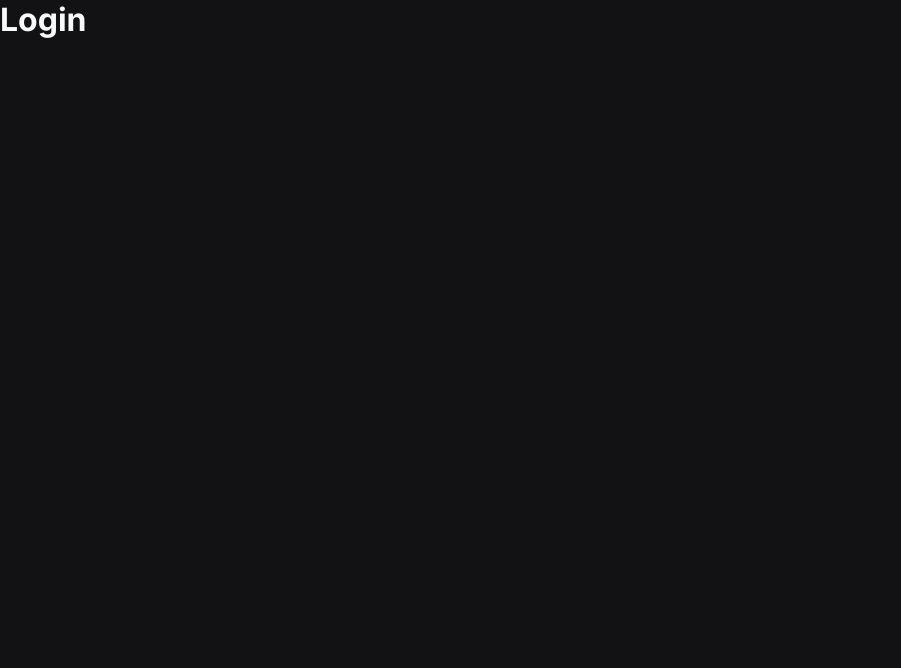
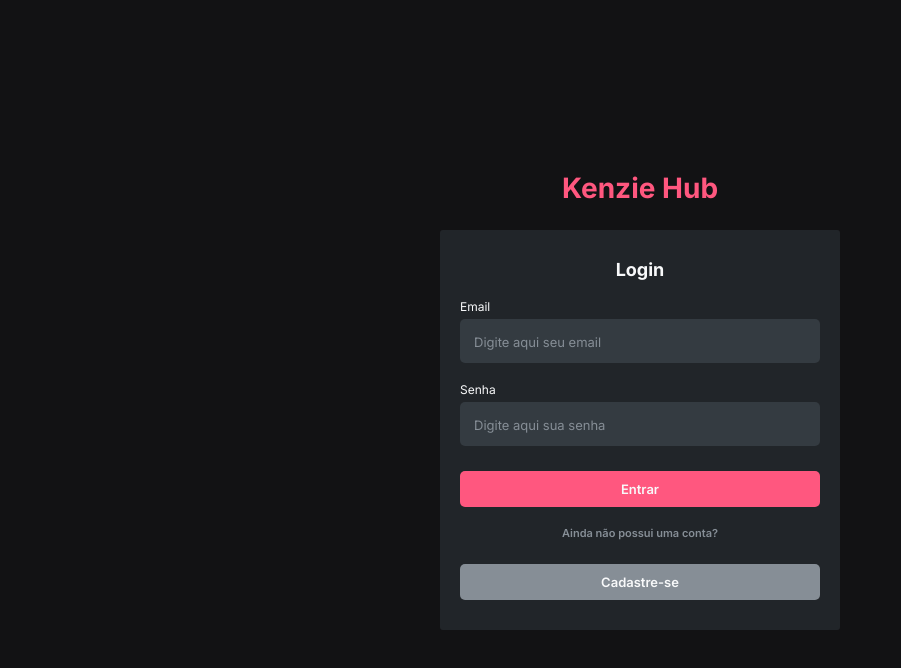
Before and after one commit to Kenzie-Academy-Brasil-Developers/react-entrega-s2-kenzie-hub-jeanknieling, a React (Create React App) app: page / in a window 1280 px wide. Shown: the top 668 px of the page, without its empty margins (0-901 px from the left). Built offline with nearby package versions, Linux system fonts and the light colour scheme.

Commit message:
feat(estrutura e estilizacao do login) Estilizacao e estrutura da pagina de login finalizada

```diff
--- a/package.json
+++ b/package.json
@@ -11,6 +11,7 @@
     "react-router-dom": "5",
     "react-scripts": "5.0.0",
     "styled-components": "^5.3.3",
+    "typescript-styled-plugin": "^0.18.2",
     "web-vitals": "^2.1.0"
   },
   "scripts": {
--- a/src/App.js
+++ b/src/App.js
@@ -2,13 +2,19 @@ import Routes from './Routes';
 import GlobalStyled from './styles/global';
 
 const App = () => {
+
     return (
+
         <>
+
             <GlobalStyled/>
 
             <Routes/>
+
         </>
+
     );
+
 }
 
 export default App;
--- /dev/null
+++ b/src/components/Button/index.jsx
@@ -0,0 +1,12 @@
+import { Container } from "./style";
+
+const Button = ({ text, color }) => {
+
+    return (
+
+        <Container color={color}>{text}</Container>
+
+    );
+};
+
+export default Button;
--- /dev/null
+++ b/src/components/Button/style.js
@@ -0,0 +1,13 @@
+import styled from "styled-components";
+
+export const Container = styled.button`
+    background-color: ${(props) => props.color};
+    border: none;
+    border-radius: 5px;
+    color: var(--gray-0);
+    font-size: 13px;
+    font-weight: 600;
+    margin-top: 5px;
+    padding: 10px 12px;
+    width: 90%;
+`;
--- /dev/null
+++ b/src/components/Input/index.jsx
@@ -0,0 +1,18 @@
+import { InputContainer } from "./style";
+
+const Input = ({ label, register, name, error = "", ...rest }) => {
+
+    return (
+
+        <InputContainer>
+
+            <p>{label} {!!error && <span> - {error} </span>}</p>
+
+            <input {...rest}/>
+
+        </InputContainer>
+
+    );
+};
+
+export default Input;
--- /dev/null
+++ b/src/components/Input/style.js
@@ -0,0 +1,26 @@
+import styled from 'styled-components';
+
+export const InputContainer = styled.label`
+    font-size: 12px;
+    font-weight: 400;
+    width: 90%;
+
+    input {
+        background-color: var(--gray-2);
+        border: 2px solid transparent;
+        border-radius: 5px;
+        color: var(--gray-0);
+        margin-top: 5px;
+        padding: 10px 12px;
+        width: 100%;
+
+        &::placeholder {
+            color: var(--gray-1);
+            font-size: 13px;
+        }
+
+        &:focus{
+            border: 2px solid var(--gray-1);
+        }
+    }
+`;
--- a/src/pages/Login/index.jsx
+++ b/src/pages/Login/index.jsx
@@ -1,9 +1,37 @@
+import { Link } from 'react-router-dom';
+import { Container, MainContainer } from './style';
+import Input from '../../components/Input';
+import Button from '../../components/Button';
+import { css } from 'styled-components';
+
 const Login = () => {
+
     return (
-        <h1>
-            Login
-        </h1>
+
+        <MainContainer>
+
+            <h1>Kenzie Hub</h1>
+
+            <Container>
+
+                <h2>Login</h2>
+
+                <Input label="Email" placeholder="Digite aqui seu email"/>
+
+                <Input label="Senha" placeholder="Digite aqui sua senha" type="password"/>
+
+                <Button text="Entrar" color="#FF577F"/>
+
+                <Link to="/registration">Ainda não possui uma conta?</Link>
+
+                <Button text="Cadastre-se" color="#868E96"/>
+
+            </Container>
+
+        </MainContainer>
+
     );
+
 }
 
 export default Login;
--- a/src/pages/Login/style.js
+++ b/src/pages/Login/style.js
@@ -1 +1,39 @@
-import styled from "style-components";
+import styled from "styled-components";
+
+export const MainContainer = styled.main`
+    h1 {
+        color: var(--color-primary);
+        font-size: 28px;
+        margin-bottom: 25px;
+    }
+`;
+
+export const Container = styled.form`
+    background-color: var(--gray-3);
+    border-radius: 3px;
+    display: flex;
+    flex-direction: column;
+    justify-content: space-around;
+    align-items: center;
+    height: 400px;
+    min-width: 300px;
+    padding: 20px 0;
+
+    h2 {
+        font-size: 18px;
+    }
+
+    a {
+        color: var(--gray-1);
+        font-size: 11px;
+        font-weight: 600;
+
+        &:hover {
+            color: var(--gray-0);
+        }
+    }
+
+    @media (min-width: 600px) {
+        width: 400px;
+    }
+`;
--- a/src/styles/global.js
+++ b/src/styles/global.js
@@ -26,6 +26,11 @@ export default createGlobalStyle`
     body {
         background-color: var(--gray-4);
         color: var(--gray-0);
+        display: flex;
+        justify-content: center;
+        align-items: center;
+        width: 100vw;
+        height: 100vh;
     }
 
     body, input, button {
@@ -34,10 +39,11 @@ export default createGlobalStyle`
     }
 
     h1, h2, h3, h4, h5, h6 {
+        text-align: center;
         font-weight: 700;
     }
 
-    button, input {
+    button, input, a, label {
         cursor: pointer;
     }
 
```
Also changed, not shown: src/Routes/index.jsx (+6 -1 lines), src/index.js (+7 -0 lines), 1 other file (tests, documents, lock files or other folders).
